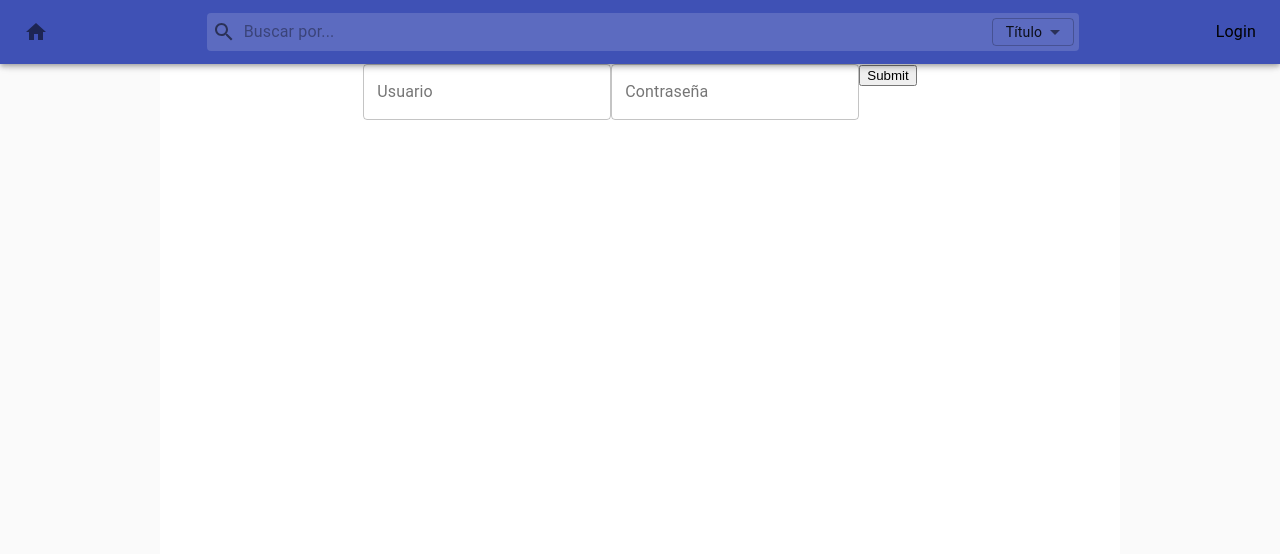
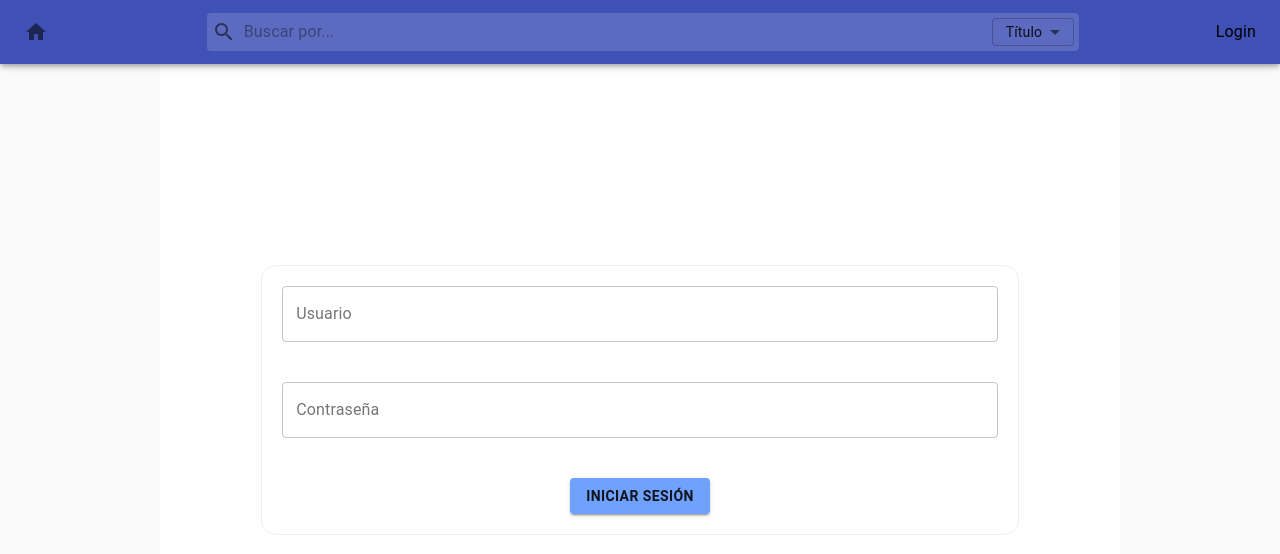
Before and after one commit to TomasMRivero/book-exchange-frontend, a React (Create React App) app: page /login in a window 1280 px wide. Shown: the top 554 px of the page. Built offline with nearby package versions, Linux system fonts and the light colour scheme.

Commit message:
crear interfaz del formulario de login
se crea una interfaz para el formulario de login con los snackbar de error

```diff
--- a/src/App.js
+++ b/src/App.js
@@ -1,6 +1,8 @@
 import './App.css';
 
 import { Switch, Route, useLocation } from 'react-router-dom'
+
+import { Redirect } from 'react-router';
 
 import BooksScreen from './components/Book/BooksScreen';
 import BookSearchResults from './components/Book/BookSearchResults';
@@ -19,14 +21,11 @@ import { useEffect } from 'react';
 import axios from 'axios';
 import { setAuthenticated, setAuthUser } from './redux/actions';
 
-
-
 const useStyles = makeStyles((theme) => ({
   root:{
     background: "#fff",
     minHeight:'100vh',
     padding: 0,
-    paddingBottom: 45,
   }
 }));
 
@@ -70,11 +69,15 @@ export default function App() {
         <ScrollToTop />
         {location.pathname !== "/"  && <Container maxWidth="md" className={classes.root} >
           <Switch >
-            <Route path="/login" component={LoginForm} />
+            <Route path="/login" >
+              {!isAuthenticated ? <LoginForm /> : <Redirect to="/" />}
+            </Route>
             <Route path="/book/search/:field" component={BookSearchResults} />
             <Route path="/book/showall" component={BooksScreen} />
             <Route path="/book/:id" component={BookScreen} />
-            <Route path="/book" component={BookUploadScreen} />
+            <Route exact path="/book" >
+              {isAuthenticated ? <BookUploadScreen /> : <Redirect to="/login" />}
+            </Route>
             <Route path="/user/:id" component={UserScreen} />
             <Route component = {NotFound} />
         </Switch>
--- a/src/components/Book/BookSearchResults.js
+++ b/src/components/Book/BookSearchResults.js
@@ -12,9 +12,9 @@ import { Alert } from "@material-ui/lab";
 const useStyles = makeStyles((theme) => ({
     root:{
         margin: 'auto',
-        marginTop: 56,
+        paddingTop: 56,
         [theme.breakpoints.up('sm')]: {
-            marginTop: 64,
+            paddingTop: 64,
         },
     },
     header:{
--- a/src/components/LoginForm.js
+++ b/src/components/LoginForm.js
@@ -1,22 +1,46 @@
 import axios from "axios";
 import { useCallback, useState } from "react"
-import { TextField } from "@material-ui/core";
+import { Button, ClickAwayListener, Grid, Snackbar, TextField } from "@material-ui/core";
 import { makeStyles } from "@material-ui/core/styles";
 import { useDispatch, useSelector } from "react-redux";
 import { setAuthenticated, setAuthUser } from "../redux/actions";
 import { Redirect } from "react-router";
+import { Alert } from "@material-ui/lab";
 
 const useStyles = makeStyles((theme) => ({
     root:{
         margin: 'auto',
-        marginTop: 56,
-        [theme.breakpoints.up('sm')]: {
-            marginTop: 64,
-        },
+        width:' 100%',
+        height: '100vh',
         border: 0,
         borderRadius: 3,
         flexWrap: 'wrap',
         justifyContent: 'space-around',
+        display: 'flex',
+        alignItems: 'center',
+    },
+    container:{
+        width: 'auto',
+        [theme.breakpoints.down('xs')]: {
+            width:'95%'
+        },
+        border: '1px solid #f0f0f0',
+        borderRadius: 15,
+    },
+    input:{
+        width: '100%'
+    },
+    button:{
+
+        width: 'auto',
+        transition: "1s ease",
+        fontWeight: 'bold',
+        color: '#13131e',
+        background: '#6fa1ff',
+        '&:hover':{
+            background: '#a5c5ff',
+        },
+
     }
 }));
 
@@ -24,12 +48,9 @@ export default function LoginForm(props){
     const classes = useStyles();
     const dispatch = useDispatch();
 
-    console.log(props);
-
     const [error, setError] = useState(null);
+    const [open, setOpen] = useState(false);
     const [message, setMessage] = useState(null);
-
-    const isAuthenticated = useSelector(state => state.models.authenticated)
 
     const [alias, setAlias] = useState('');
     const onChangeAlias = useCallback((e) => {
@@ -54,7 +75,6 @@ export default function LoginForm(props){
 
     const onLogin = useCallback((e) => {
         e.preventDefault();
-        console.log(axios.defaults.headers.common.authorization);
         async function post() {
             await axios.post('login',{
                 alias: alias,
@@ -67,23 +87,45 @@ export default function LoginForm(props){
                 getAuthUser()
                 dispatch(setAuthenticated());
             }).catch(error => {
-                console.error(error);
-                console.error(error.response)
+                if (error.response){
+                    setError(error.response);
+                    setMessage(error.response.data);
+                }
+                setOpen(true)
             })
         }
-
         post()
 
     }, [alias, password]);
 
+
+    const handleClose = () => {
+        setOpen(false);
+    };
+
+
     return(
         <form className={classes.root} id="login-form" onSubmit={onLogin}>
 
-            <TextField id="outlined-basic" label="Usuario" variant="outlined" value={alias} onChange={onChangeAlias}/>
-            <TextField id="outlined-basic" label="Contraseña" type="password" variant="outlined" value={password} onChange={onChangePassword}/>
-            <button type="submit">Submit</button>
+            <ClickAwayListener onClickAway={handleClose}>
+                <Snackbar open={open} autoHideDuration={6000} onClose={handleClose}>
+                    <Alert onClose={handleClose} severity="error" elevation={6}>{message}</Alert>
+                </Snackbar>
+            </ClickAwayListener>
 
-            {isAuthenticated? <Redirect to="/" /> : null}
+            <Grid container className={classes.container} spacing={5}>
+                <Grid item xs={12}>
+                    <TextField className={classes.input} id="outlined-basic" label="Usuario" variant="outlined" value={alias} onChange={onChangeAlias}/>
+                </Grid>
+                <Grid item xs={12}>
+                    <TextField className={classes.input} id="outlined-basic" label="Contraseña" type="password" variant="outlined" value={password} onChange={onChangePassword}/>
+                </Grid>
+                <Grid item xs={12}>
+                    <Button className={classes.button} type="submit" variant="contained">Iniciar Sesión</Button>
+                </Grid>
+            </Grid>
+
+
 
         </form>
     )
```
